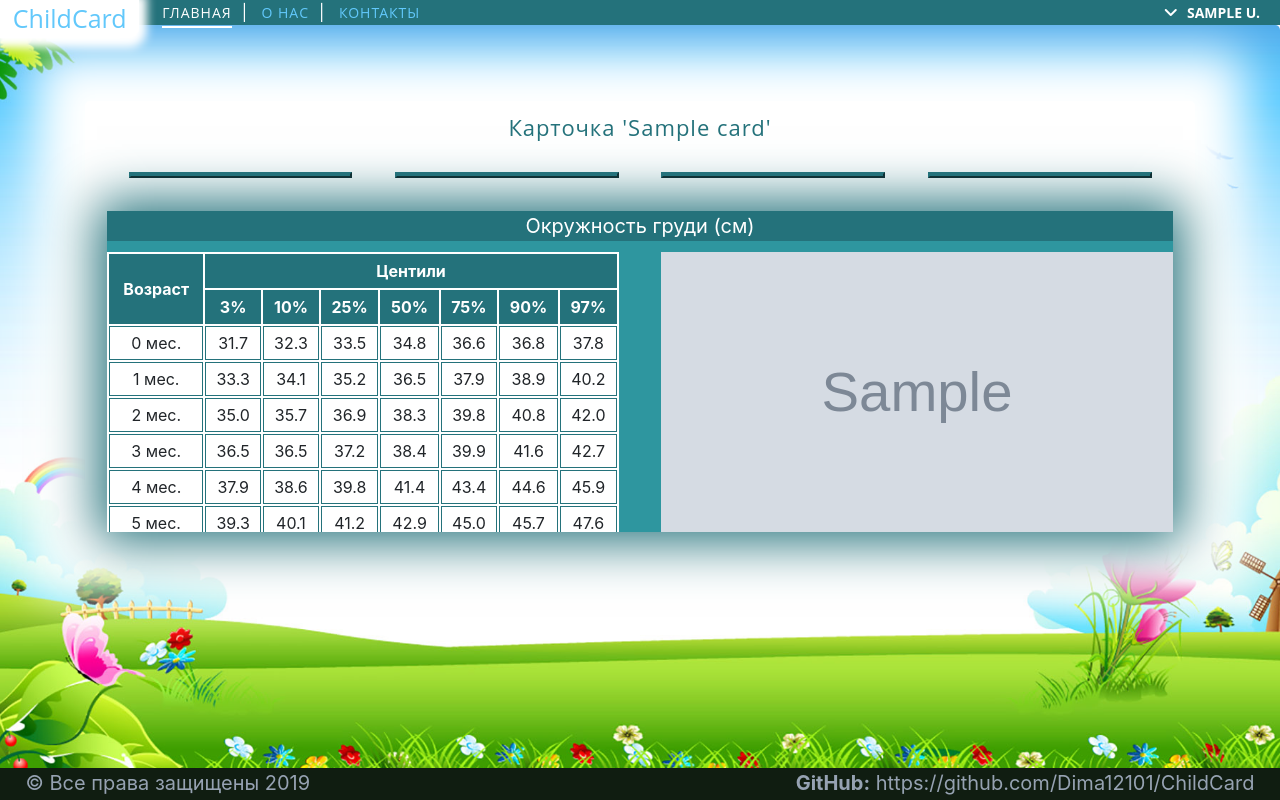
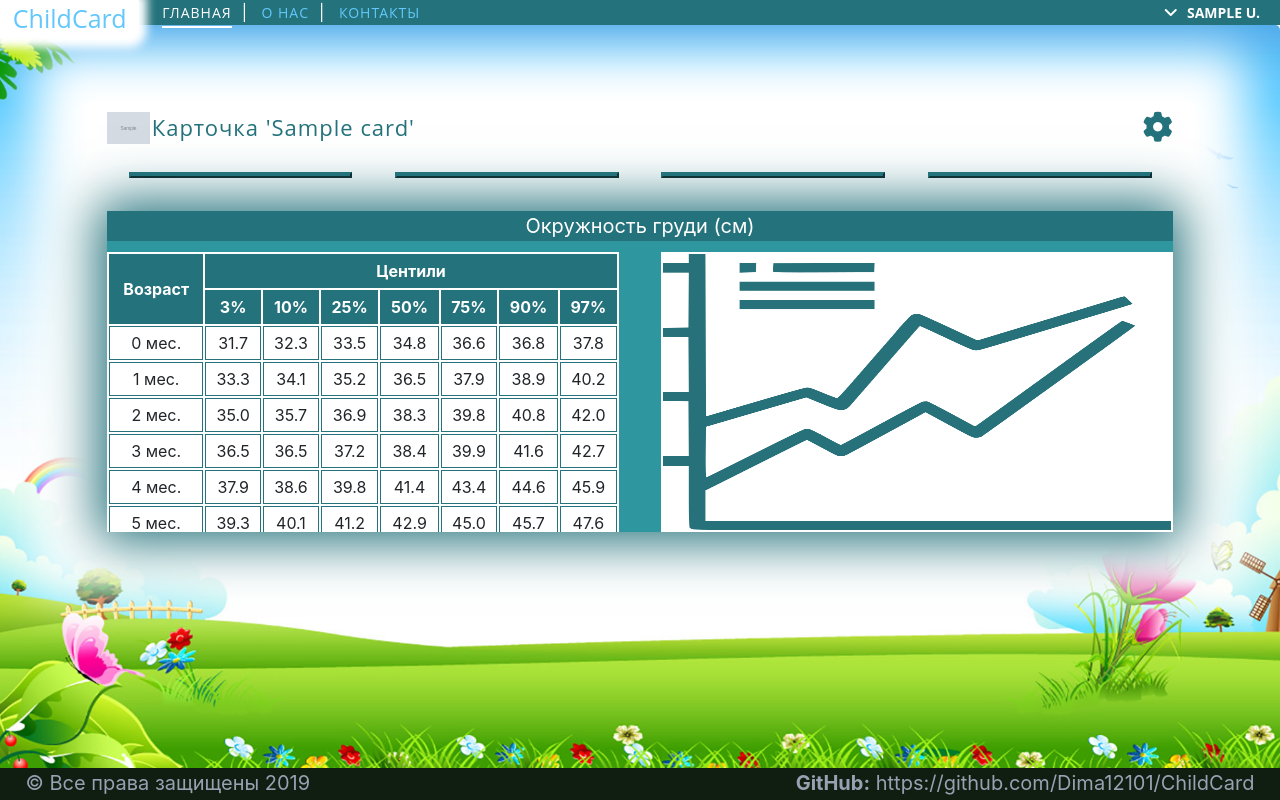
Before and after one commit to Dima12101/ChildCard, a Django app: page /view_card/?card_id=00000000-0000-0000-0000-000000000001 in a window 1280 px wide. Run offline with Django 3.2, Linux system fonts and the light colour scheme; a user stored in the database is signed in; tables that the repository leaves empty hold one stand-in row (values such as "Sample post"); grey boxes marked "Sample" are stand-in pictures; parts of the project's set-up code (start-up, migrations or seed data) failed here and were passed over; some libraries are stand-ins or nearby versions.

Commit message:
View card: 2st version

```diff
--- a/ChildCard/static/main/css/view_card.css
+++ b/ChildCard/static/main/css/view_card.css
@@ -34,10 +34,34 @@
     }
 }
 
+.title
+{
+    display: flex;
+    flex-direction: row;
+}
+
+.title #card_photo
+{
+    width: 4%;
+    height: 4%;
+    margin-right: 2px;
+}
+
+.title a
+{
+    margin-left: auto;
+}
+
+.title a .fa{
+    font-size: 30px;
+    color: #24727b;
+}
+
 .view-block h1
 {
     font-family:Open Sans,sans-serif;
     color:#24727b;
+    text-align: center;
     letter-spacing:1px;
     font-size:22px;
     margin-bottom:20px;
@@ -93,7 +117,13 @@
     width: 48%;
 }
 
-.chart-div img {width: 100%; height: 100%}
+.chart-div img {width: 100%; height: 100%;}
+
+.chart-div
+{
+    background-color: white;
+    padding: 2px;
+}
 
 .view-block .btn-block
 {
--- a/ChildCard/templates/main/view_card.html
+++ b/ChildCard/templates/main/view_card.html
@@ -6,7 +6,12 @@
 {% block content %}
 
 	<div class="view-block">
-    	<h1>Карточка '{{ card.child_name }}'</h1>
+        <div class="title">
+            <img id="card_photo" src="{% static card.path_child_photo %}" alt="card photo">
+            <h1>Карточка '{{ card.child_name }}'</h1>
+            <a href="#"><i class="fa fa-cog"></i></a>
+        </div>
+
         <div class="grid-container">
             <div class="view_head">
                 <button onclick="switch_view(this.value)" class="btn-block" value="circleChest_view">Окружность груди</button>
@@ -122,7 +127,7 @@
                         </div>
                     {% endif %}
                     <div class="chart-div">
-                        <img src="{% static card.path_child_photo %}" alt="photo">
+                        <img src="{% static 'main/image/chart.png' %}" alt="photo">
                     </div>
                 </div>
 
@@ -210,7 +215,7 @@
                         </div>
                     {% endif %}
                     <div class="chart-div">
-                        <img src="{% static card.path_child_photo %}" alt="photo">
+                        <img src="{% static 'main/image/chart.png' %}" alt="photo">
                     </div>
                 </div>
             </div>
@@ -321,7 +326,7 @@
                         </div>
                     {% endif %}
                     <div class="chart-div">
-                        <img src="{% static card.path_child_photo %}" alt="photo">
+                        <img src="{% static 'main/image/chart.png' %}" alt="photo">
                     </div>
                 </div>
             </div>
@@ -432,7 +437,7 @@
                         </div>
                     {% endif %}
                     <div class="chart-div">
-                        <img src="{% static card.path_child_photo %}" alt="photo">
+                        <img src="{% static 'main/image/chart.png' %}" alt="photo">
                     </div>
                 </div>
             </div>
```
Also changed, not shown: ChildCard/static/main/css/settings.css (+19 -0 lines), ChildCard/static/main/image/chart.png (added), ChildCard/static/main/image/chart1.png (added).
